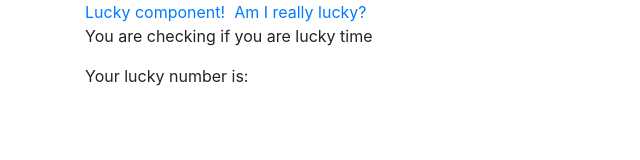
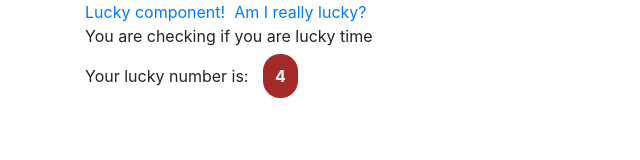
Before and after one commit to kumaruidivloper/memoryLeakApp, an Angular app: page /lucky in a window 1280 px wide. Shown: the top 160 px of the page, without its empty margins (0-640 px from the left). Built offline with nearby package versions, Linux system fonts and the light colour scheme.

Commit message:
bootstarp-with-memory-leak-update

```diff
--- a/src/app/lucky/lucky.component.html
+++ b/src/app/lucky/lucky.component.html
@@ -1,4 +1,4 @@
 <div class="container">
   <p>You are checking if you are lucky {{displayCount}} time</p>
-  <p>Your lucky number is: <span *ngIf="randomNumber">{{number}}</span></p>
+  <p>Your lucky number is: <span>{{number}}</span></p>
 </div>
```
